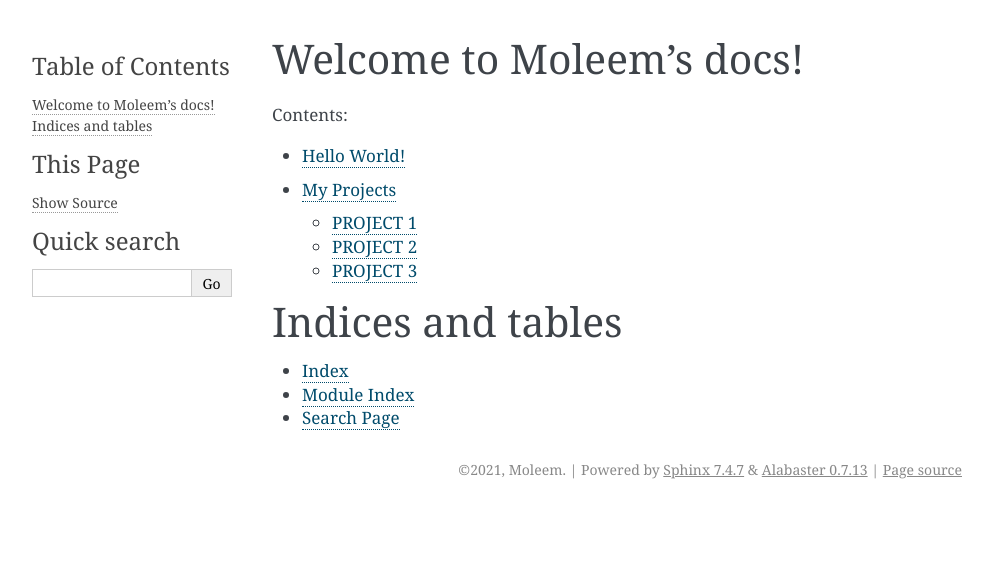
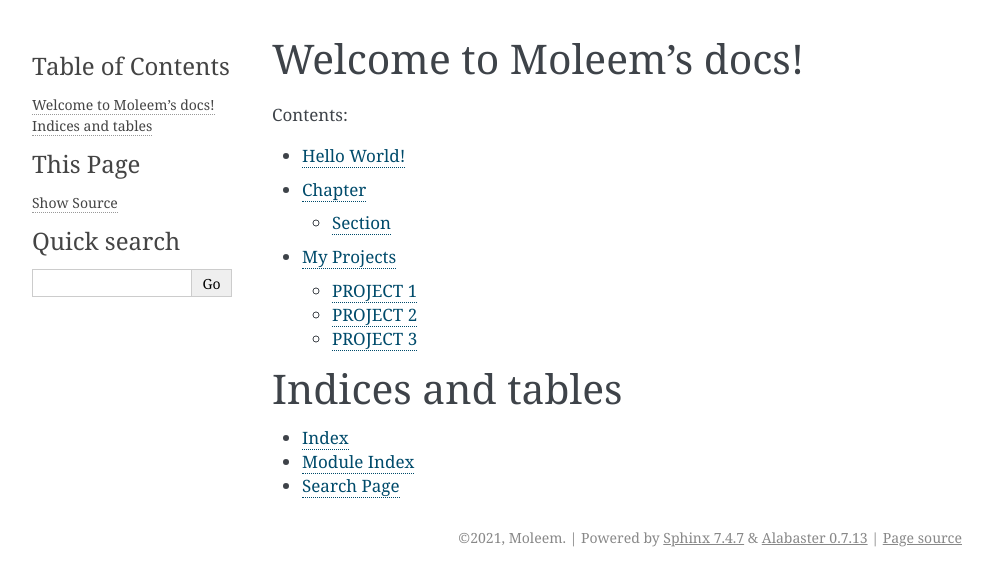
Before and after one commit to Moleem/Documentation, a Sphinx documentation site: the page built from source/index.rst, in a window 1280 px wide. Shown: the top 586 px of the page, without its empty margins (148-1141 px from the left). Built offline with Sphinx 7.4.7, drawn with Linux system fonts in a browser that asks for light colours.

Commit message:
formats test: sectioning

```diff
--- /dev/null
+++ b/source/formats.rst
@@ -0,0 +1,11 @@
+Chapter
+=======
+
+Section
+-------
+
+Subsection
+..........
+
+Subsubsection
+*************
--- a/source/index.rst
+++ b/source/index.rst
@@ -11,6 +11,7 @@ Welcome to Moleem's docs!
    :caption: Contents:
 
    hello
+   formats
    projects
 
 
```
